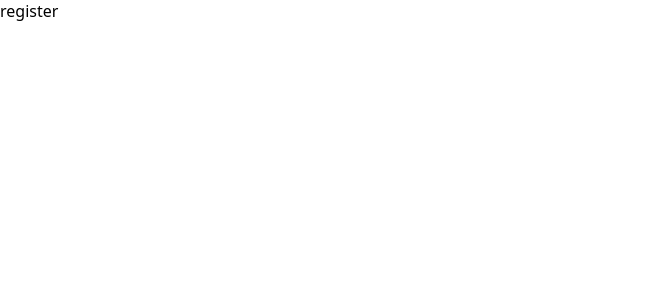
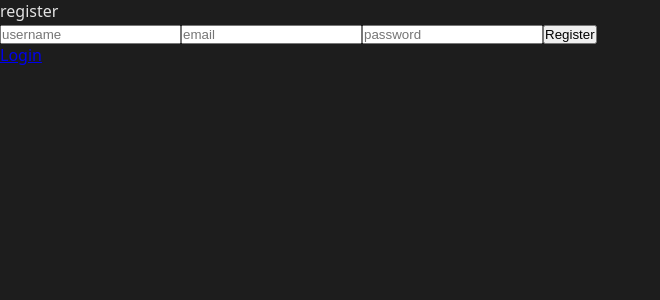
Before and after one commit to jainarchi/Interview.ai, a React (Vite) app in the folder Frontend/: page /register in a window 1280 px wide. Shown: the top 300 px of the page, without its empty margins (0-660 px from the left). Built offline with nearby package versions, Linux system fonts and the light colour scheme; no server answers.

Commit message:
refactor: enhance authentication forms with state management and navigation

```diff
--- a/Frontend/src/features/auth/hooks/useAuth.jsx
+++ b/Frontend/src/features/auth/hooks/useAuth.jsx
@@ -12,6 +12,7 @@ export const useAuth = () => {
 
   const handleRegister = async ({ username, email, password }) => {
     try {
+        console.log(username , email , password)
       setLoading(true);
       const data = await register({ username, email, password })
       setUser(data.user)
--- a/Frontend/src/features/auth/pages/Login.jsx
+++ b/Frontend/src/features/auth/pages/Login.jsx
@@ -1,11 +1,53 @@
-import React from 'react'
+import React, { useState } from "react";
+import { Link, useNavigate } from "react-router-dom";
+import { useAuth } from "../hooks/useAuth";
 
 const Login = () => {
+  const { handleLogin, loading } = useAuth();
+  const navigate = useNavigate();
+
+  const [form, setForm] = useState({
+    email: "",
+    password: "",
+  });
+
+  const handleChange = (e) => {
+    setForm({ ...form, [e.target.name]: e.target.value });
+  };
+
+  const handleSubmit = (e) => {
+    e.preventDefault();
+    handleLogin(form);
+    navigate("/");
+  };
+
   return (
     <div>
-      login page
+      login
+      <form onSubmit={handleSubmit}>
+        <input
+          type="email"
+          name="email"
+          value={form.email}
+          onChange={handleChange}
+          placeholder="email"
+        />
+
+        <input
+          type="password"
+          name="password"
+          value={form.password}
+          onChange={handleChange}
+          placeholder="password"
+        />
+
+        <button type="submit" disabled={loading}>
+          Login
+        </button>
+      </form>
+      <Link to="/register">Register</Link>
     </div>
-  )
-}
+  );
+};
 
-export default Login
+export default Login;
--- a/Frontend/src/features/auth/pages/Register.jsx
+++ b/Frontend/src/features/auth/pages/Register.jsx
@@ -1,13 +1,59 @@
-import React from 'react'
+import React, { useState } from 'react'
+import { Link , useNavigate } from 'react-router-dom'
+import { useAuth } from '../hooks/useAuth'
+const Register = () => {
+    const {handleRegister , loading} = useAuth()
+    const navigate = useNavigate()
 
-const Register = () => {
-  return (
+   const [form, setForm] = useState({
+    username : "",
+    email : "",
+    password : ""
+   })
+
+
+   const handleChange = (e) =>{
+    setForm({...form , [e.target.name] : e.target.value})
+   }
+
+   const handleSubmit = (e) =>{
+    e.preventDefault()
+    handleRegister(form)
+    navigate('/login')
+   }
+
+
+
+ return (
     <div>
-
         register
-
+        <form onSubmit={handleSubmit}>
+            <input
+            type="text"
+            name="username"
+            value={form.username}
+            onChange={handleChange}
+            placeholder="username"
+            />
+            <input
+            type="email"
+            name="email"
+            value={form.email}
+            onChange={handleChange}
+            placeholder="email"
+            />
+            <input
+            type="password"
+            name="password"
+            value={form.password}
+            onChange={handleChange}
+            placeholder="password"
+            />
+            <button type="submit" disabled={loading}>Register</button>
+        </form>
+        <Link to="/login">Login</Link>
     </div>
-  )
+ )
 }
 
 export default Register
--- a/Frontend/src/index.css
+++ b/Frontend/src/index.css
@@ -5,9 +5,16 @@
 
 }
 
-html , body , #root{
+html,body ,
+ #root {
   height: 100%;
   font-family: system-ui, -apple-system, BlinkMacSystemFont, 'Segoe UI', Roboto, Oxygen, Ubuntu, Cantarell, 'Open Sans', 'Helvetica Neue', sans-serif;
 
 
 }
+
+body, html{
+  background-color: #1d1d1d;
+  color: #e3e3e3;
+
+}
```
